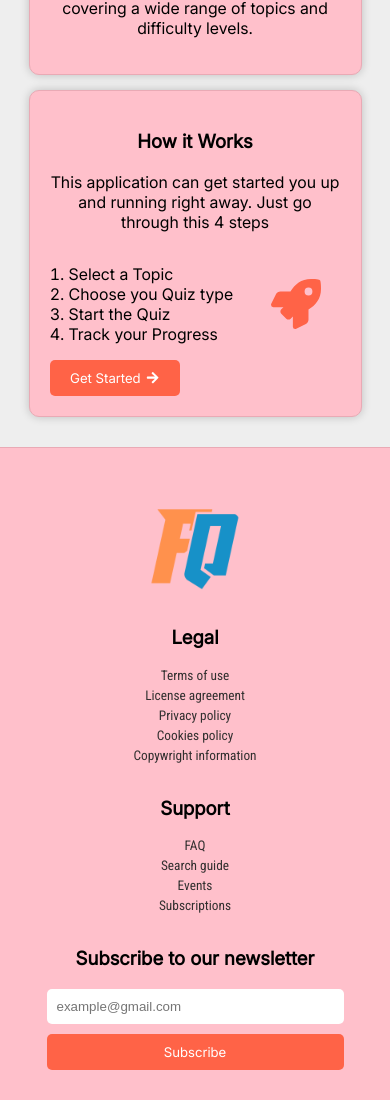
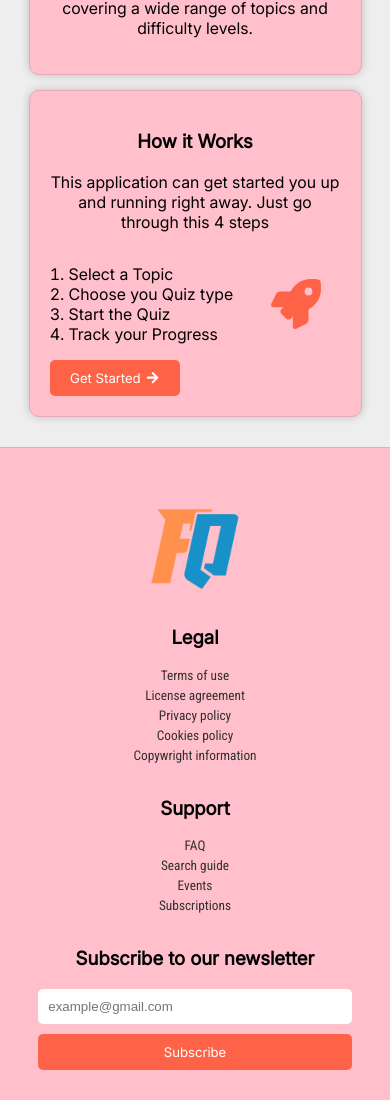
Before and after one commit to Habeebamoo/flashquiz, a React (Vite) app: page / in a window 390 px wide. Shown: the part 1110-2210 px from the top of the page. Built offline with nearby package versions, Linux system fonts and the light colour scheme.

Commit message:
Made quizpage form bigger

```diff
--- a/src/index.css
+++ b/src/index.css
@@ -542,7 +542,8 @@ footer .footer-form button:hover {
   }
 
   form {
-    width: 90%;
+    margin-top: 50px;
+    width: 95%;
   }
 
   footer .img-box {
```
